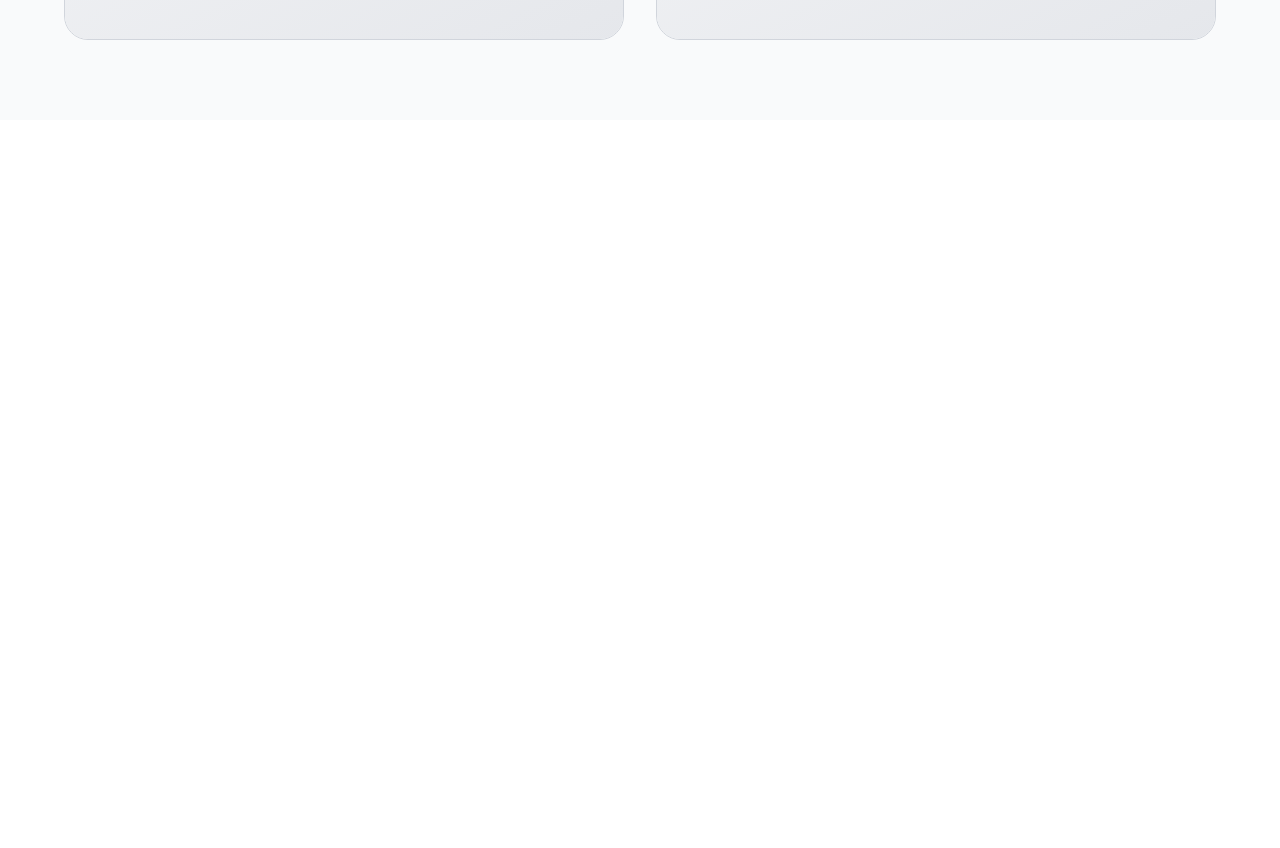
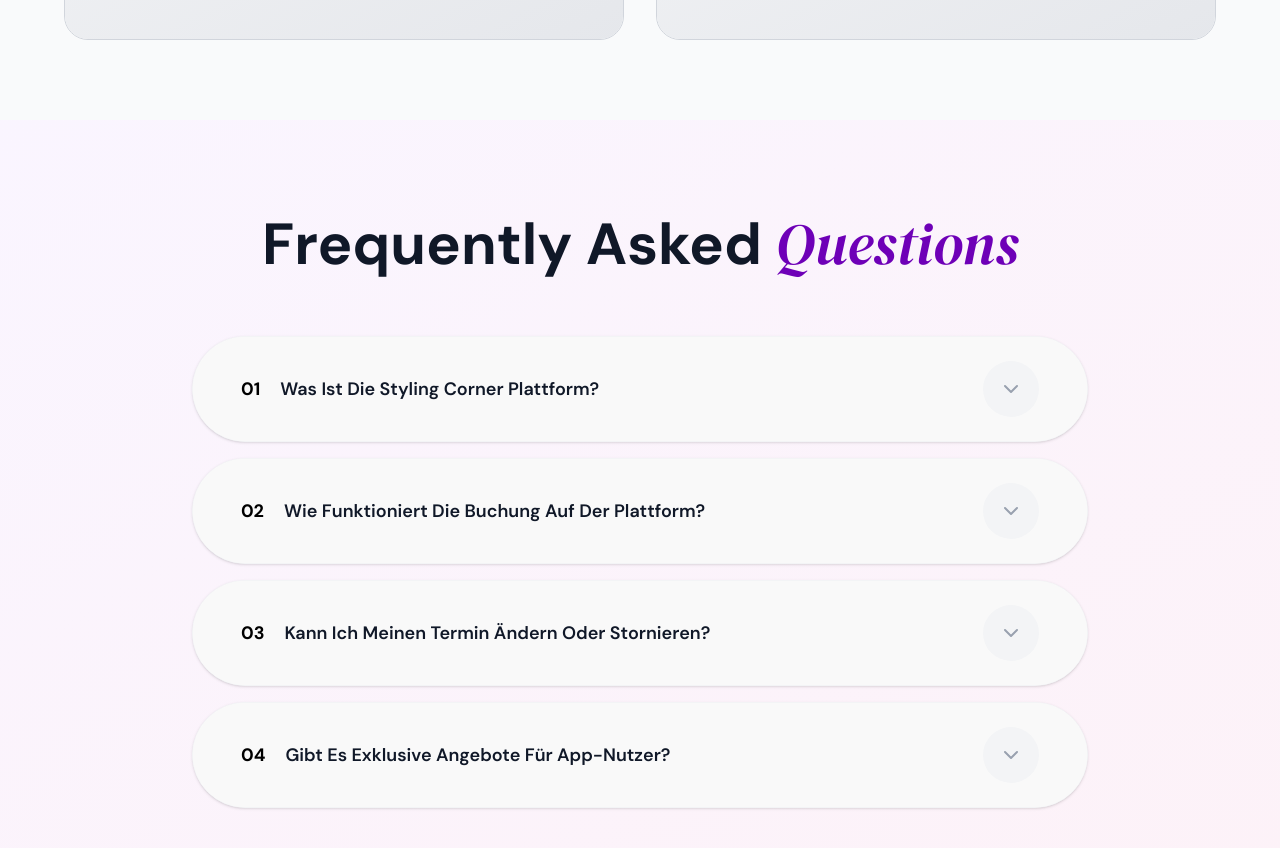
Before and after one commit to nihalnaveed12/styling-corner-main, a React (Vite) app: page / in a window 1280 px wide. Shown: the part 4500-5348 px from the top of the page. Before the commit the page ends 4620 px from the top, so only its background shows below. Built offline with nearby package versions, Linux system fonts and the light colour scheme.

Commit message:
faq-section

```diff
--- a/src/App.jsx
+++ b/src/App.jsx
@@ -4,6 +4,7 @@ import Navbar from "./components/navbar";
 import OnePlatform from "./components/one-platform";
 import SuccessServicesSection from "./components/Success_Service";
 import SupportSection from "./components/SupportSection";
+import FAQSection from "./components/FAQ_section";
 
 function App() {
   return (
@@ -13,6 +14,7 @@ function App() {
       <OnePlatform />
       <SuccessServicesSection />
       <SupportSection />
+      <FAQSection />
     </div>
   );
 }
--- /dev/null
+++ b/src/components/FAQ_section.jsx
@@ -0,0 +1,119 @@
+import React, { useState } from "react";
+import { ChevronDown } from "lucide-react";
+
+const FAQSection = () => {
+  const [openItem, setOpenItem] = useState(); // First item is open by default
+
+  const faqData = [
+    {
+      question: "Was Ist Die Styling Corner Plattform?",
+      answer:
+        "Unsere Plattform bietet ein System für vielseitige Online-Präsentationen. Wir sind Marken, die Qualität und den Service der verschiedenen Nutzer bieten. So bringt Sie ihrer Vision zu einem besseren Online-Auftritt. Unsere eigene Lösung sorgt für eine perfekte Marken-Welt.",
+    },
+    {
+      question: "Wie Funktioniert Die Buchung Auf Der Plattform?",
+      answer:
+        "Die Buchung erfolgt über unser benutzerfreundliches Interface. Sie können Termine auswählen, Services buchen und Zahlungen sicher abwickeln. Unser System führt Sie durch jeden Schritt des Buchungsprozesses.",
+    },
+    {
+      question: "Kann Ich Meinen Termin Ändern Oder Stornieren?",
+      answer:
+        "Ja, Sie können Ihre Termine bis zu 24 Stunden vor dem geplanten Termin kostenlos ändern oder stornieren. Über Ihr Kundenkonto haben Sie jederzeit Zugriff auf Ihre Buchungen und können diese verwalten.",
+    },
+    {
+      question: "Gibt Es Exklusive Angebote Für App-Nutzer?",
+      answer:
+        "Absolut! App-Nutzer erhalten Zugang zu exklusiven Angeboten, frühen Buchungsmöglichkeiten und speziellen Rabatten. Laden Sie unsere App herunter, um von diesen Vorteilen zu profitieren.",
+    },
+  ];
+
+  const toggleItem = (index) => {
+    setOpenItem(openItem === index ? -1 : index);
+  };
+
+  return (
+    <div className="bg-gradient-to-br from-purple-50 to-pink-50 py-20 px-8 font-sans">
+      <div className="max-w-4xl mx-auto">
+        {/* Header */}
+        <div className="text-center mb-12 text-[58px]">
+          <h2 className="font-bold text-gray-900 mb-4">
+            Frequently Asked{" "}
+            <span className="text-[#6E00B7] italic font-serif">Questions</span>
+          </h2>
+        </div>
+        <div>
+          <image
+            src="/faq-section/ellipse.png"
+            alt="hello"
+            className="w-[500px] h-[500px]"
+            width={500}
+            height={500}
+          />
+        </div>
+
+        {/* FAQ Accordion */}
+        <div className="space-y-4">
+          {faqData.map((item, index) => (
+            <div
+              key={index}
+              className="bg-white rounded-full flex shadow-sm border border-gray-100 overflow-hidden transition-all duration-300 hover:shadow-md"
+            >
+              {/* Question Header */}
+              <button
+                onClick={() => toggleItem(index)}
+                className="w-full px-12 py-6 text-left flex items-center justify-between"
+              >
+                <div className="flex flex-col">
+                  <span className="text-lg font-bold  mr-4">
+                    {String(index + 1).padStart(2, "0")}
+                    <span className="text-lg font-semibold text-gray-900 ml-5">
+                      {item.question}
+                    </span>
+                  </span>
+
+                  {/* Answer Content */}
+                  <div
+                    className={`overflow-hidden transition-all duration-300 ease-in-out ${
+                      openItem === index
+                        ? "max-h-96 opacity-100"
+                        : "max-h-0 opacity-0"
+                    }`}
+                  >
+                    <div className="px-8 pb-6">
+                      <div className="pl-1 mt-3">
+                        {" "}
+                        {/* Align with question text */}
+                        <p className="text-gray-600 leading-[100%] text-left text-[14px]">
+                          {item.answer}
+                        </p>
+                      </div>
+                    </div>
+                  </div>
+                </div>
+                <div className="flex items-center justify-center w-auto h-full my-auto">
+                  {openItem === index ? (
+                    <div className="w-14 h-14 bg-purple-600 rounded-full flex items-center justify-center">
+                      <ChevronDown
+                        size={24}
+                        className=" text-white transform rotate-180 transition-transform duration-300"
+                      />
+                    </div>
+                  ) : (
+                    <div className="w-14 h-14 bg-gray-100 rounded-full flex items-center justify-center">
+                      <ChevronDown
+                        size={24}
+                        className=" text-gray-400 transition-transform duration-300"
+                      />
+                    </div>
+                  )}
+                </div>
+              </button>
+            </div>
+          ))}
+        </div>
+      </div>
+    </div>
+  );
+};
+
+export default FAQSection;
```
Also changed, not shown: public/faq-section/ellipse.png (added).
